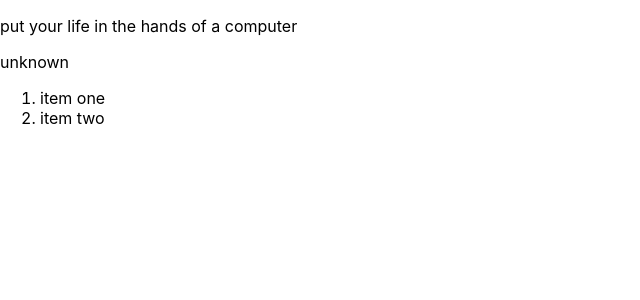
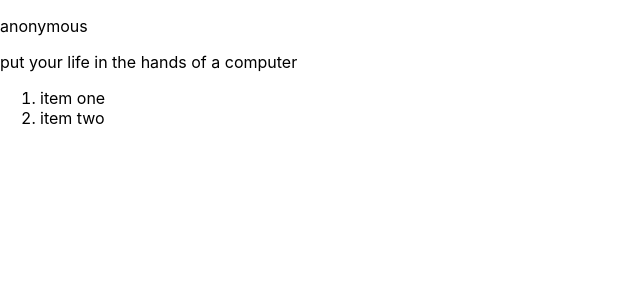
Before and after one commit to akanshamore/firstapp, a React (Create React App) app: page / in a window 1280 px wide. Shown: the top 300 px of the page, without its empty margins (0-640 px from the left). Built offline with nearby package versions, Linux system fonts and the light colour scheme.

Commit message:
added ternary operator

```diff
--- a/src/App.js
+++ b/src/App.js
@@ -3,7 +3,6 @@ import React from 'react';
 const App = () => {
 
   var app = {
-
 
 
     subtitle: "put your life in the hands of a computer",
@@ -18,11 +17,7 @@ const App = () => {
       return title;
     }
 
-    else {
 
-
-      return 'unknown';
-    }
   }
 
 
@@ -34,7 +29,7 @@ const App = () => {
     <div>
 
 
-      <p>{app.title}</p>
+      <p>{app.title? app.title : "anonymous"}</p>
       <p>{app.subtitle}</p>
       <p>{gettitle(app.title)}</p>
 
```
